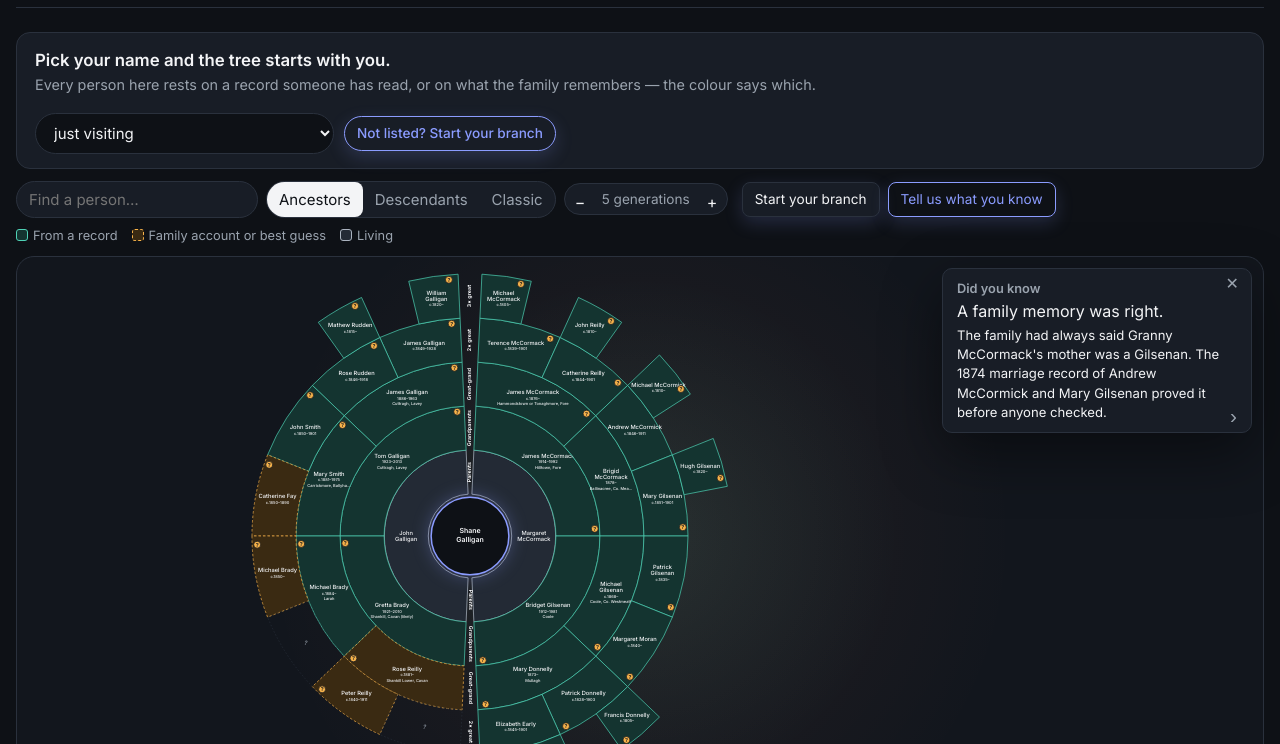
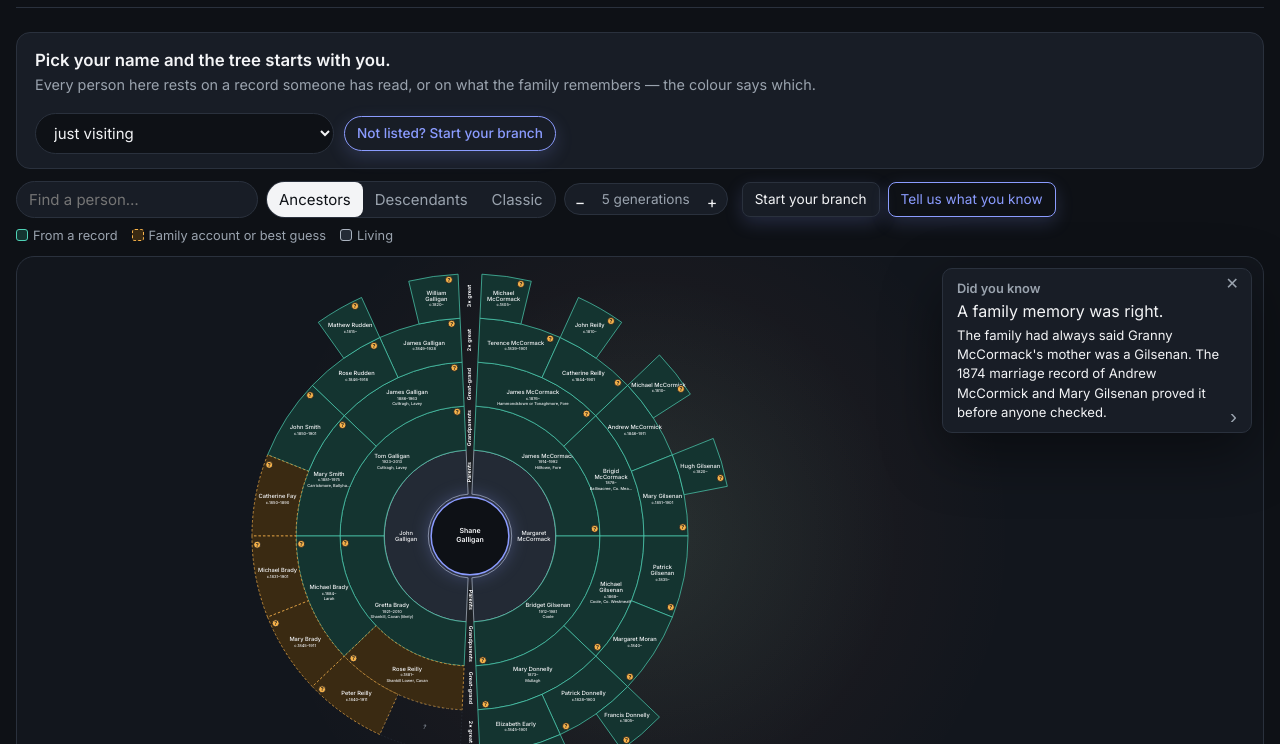
Before and after one commit to shanegalligan1-bit/famtree, a plain HTML site: page index.html in a window 1280 px wide. Shown: the part 56-800 px from the top of the page. Drawn offline with Linux system fonts and the light colour scheme; no server answers.

Commit message:
Brady line: Michael Brady senior and Mary of Monelty, Larah (likely)
Co-Authored-By: Claude Fable 5.2 <noreply@anthropic.com>
Claude-Session: https://claude.ai/code/session_01BsK7XbSUTcYWfseJr7zxbQ

```diff
--- a/index.html
+++ b/index.html
@@ -1279,11 +1279,13 @@ const P = {
  rosereilly:{n:"Rose Reilly",b:"c.1881",d:"",pl:"Shankill Lower, Cavan",st:"hyp",line:"Brady",role:"Great-grandmother (likely)",
   facts:["Farmer's daughter of Shankill, Cavan; married Michael Brady at Cavan Cathedral, 4 June 1916 — father Peter Reilly, farmer; witnesses Bernard Lynch and Mary Cullivan","1911 census, Shankill Lower house 11: Rose Reilly, 30, single, keeping house for her brother John, 27 — their father already dead","1926 census, Shankill Lower: Rose Brady, 45, married nine years, four children","Mother of John (c.1917), Michael (c.1919), Maggie (4 Mar 1921) and Rose (c.1925). Shown in amber because the link from Maggie to Gretta still needs the family's word"],src:["m1916_brady","c1911_shankill","c1926_shankill","b1921_maggie"],gaps:["Her birth, c.1881, Cavan district — would name her mother","Her death"]},
  peterreilly:{n:"Peter Reilly",b:"c.1840s (est.)",d:"before 1911",pl:"Shankill Lower, Cavan",st:"hyp",line:"Brady",role:"2× great-grandfather (likely)",
-  facts:["Farmer; named as Rose Reilly's father on her 1916 marriage record","Birth year is an estimate from his children's ages, not from a record","Not at Shankill Lower in 1911, when his son John, 27, heads the house"],src:["m1916_brady","c1911_shankill"],gaps:["His wife's name — Rose's or John's birth record (c.1881–84)","His death, before 1911, Cavan district"]},
- michbrady0:{n:"Michael Brady (senior)",b:"c.1850s (est.)",d:"",pl:"Larah, Co. Cavan",st:"hyp",line:"Brady",role:"2× great-grandfather (likely)",
-  facts:["Farmer; named as the groom's father when Michael Brady of Larah married Rose Reilly in 1916","Birth year is an estimate, not from a record"],src:["m1916_brady"],gaps:["Which Larah townland, and his wife's name"]},
+  facts:["Farmer; named as Rose Reilly's father on her 1916 marriage record","Birth year is an estimate from his children's ages, not from a record","Not at Shankill Lower in 1911, when his son John, 27, heads the house","A puzzle: in 1901 the only Reilly boy called John at Shankill Lower is 15, son of Patrick Reilly, 50, a widowed farmer (house 9). Either Peter and Patrick are the same man, or Rose and John belong to a different house"],src:["m1916_brady","c1911_shankill"],gaps:["His wife's name — Rose's or John's birth record (c.1881–84)","His death, before 1911, Cavan district"]},
+ michbrady0:{n:"Michael Brady (senior)",b:"c.1831",d:"1901–1911",pl:"Monelty, Larah, Co. Cavan",st:"hyp",line:"Brady",role:"2× great-grandfather (likely)",
+  facts:["Farmer; named as the groom's father when Michael Brady of Larah married Rose Reilly in 1916","Very probably the Michael Brady, 70, farmer, at Monelty (Larah South) in 1901 with wife Mary 50, and children James 30, Kate 21 and Michael 16 — the only Michael Brady of the right age in Larah whose father was also Michael","Dead by 1911, when his widow Mary, 68, lives at Monelty with sons James (married to Bridget), Andrew and Michael, 26"],src:["m1916_brady","c_monelty"],gaps:["His death, 1901–1911, and his marriage to Mary, c.1869"]},
+ marybrady0:{n:"Mary Brady (née unknown)",b:"c.1845",d:"after 1911",pl:"Monelty, Larah, Co. Cavan",st:"hyp",line:"Brady",role:"2× great-grandmother (likely)",
+  facts:["Wife of Michael Brady of Monelty: 50 in the 1901 census, a widow of 68 in 1911 — the ages disagree, as census ages often do","Mother of James (c.1870), Kate (c.1880), Andrew (c.1881) and Michael (c.1884)"],src:["c_monelty"],gaps:["Her maiden name — from the birth record of her son Michael, c.1884, or her marriage"]},
  michbrady:{n:"Michael Brady",b:"c.1884",d:"",pl:"Larah; then Shankill Lower, Cavan",st:"rec",line:"Brady",role:"Great-grandfather",
-  facts:["Farmer; named as Margaret (Gretta) Brady's father on her 1949 marriage record — that much is certain","Very probably the Michael Brady, farmer, of Shankill Lower, two miles from Cavan town on the Cootehill road: in the 1926 census he is 42, with wife Rose 45, married nine years, and children John 9, Michael 7, Maggie 5 and Rose, a baby","He married Rose Reilly, a farmer's daughter of Shankill, at Cavan Cathedral on 4 June 1916 — a farmer 'of Larah', son of Michael Brady, farmer — and moved onto the Reilly farm","Why this family: of the 31 Brady girls called Margaret, Maggie, Gretta or Peggy aged 12 or under in Co. Cavan in 1926, only three have a father Michael, and only this one is a farmer near Cavan town. Gretta married in the same cathedral and is buried at Killygarry, the Shankill family's parish. Not proven until the family confirms it","Correction: an earlier note here said Gretta was not in the 1926 census. That search had gone to the wrong index and was wrong"],src:["m1949","c1926_shankill","m1916_brady","b1921_maggie"],gaps:["Family to confirm: was Gretta from Shankill, with brothers John and Michael and a sister Rose?","Which Larah townland he came from. In 1911 there are Michael Bradys of the right age at Carrickallen (25, with widowed mother Mary) and Knockataggart (25) — his own birth, c.1884, would settle it","His death, after 1949"]},
+  facts:["Farmer; named as Margaret (Gretta) Brady's father on her 1949 marriage record — that much is certain","Very probably the Michael Brady, farmer, of Shankill Lower, two miles from Cavan town on the Cootehill road: in the 1926 census he is 42, with wife Rose 45, married nine years, and children John 9, Michael 7, Maggie 5 and Rose, a baby","Before that, probably the Michael Brady, 16, a scholar at Monelty, Larah, in 1901 and 26 there in 1911, living with his widowed mother and brothers","He married Rose Reilly, a farmer's daughter of Shankill, at Cavan Cathedral on 4 June 1916 — a farmer 'of Larah', son of Michael Brady, farmer — and moved onto the Reilly farm","Why this family: of the 31 Brady girls called Margaret, Maggie, Gretta or Peggy aged 12 or under in Co. Cavan in 1926, only three have a father Michael, and only this one is a farmer near Cavan town. Gretta married in the same cathedral and is buried at Killygarry, the Shankill family's parish. Not proven until the family confirms it","Correction: an earlier note here said Gretta was not in the 1926 census. That search had gone to the wrong index and was wrong"],src:["m1949","c1926_shankill","m1916_brady","b1921_maggie","c_monelty"],gaps:["Family to confirm: was Gretta from Shankill, with brothers John and Michael and a sister Rose?","His own birth record, c.1884 — it would confirm Monelty and give his mother's maiden name","His death, after 1949"]},
  jamesg3:{n:"James Galligan",b:"19 Dec 1916",d:"before 1920?",pl:"Cuttragh, Lavey",st:"rec",line:"Galligan",role:"Grand-uncle — Tom's eldest brother",
   facts:["Born 19 Dec 1916 at Cuttragh, first child of James and Mary; father informant","A second James was born to the same parents in April 1920, which in Irish families almost always means the first had died"],src:["b1916"],gaps:["Death record 1917–1920, Cavan district, to confirm"]},
  roseg2:{n:"Rose Galligan",b:"15 Jan 1918",d:"",pl:"Cuttragh, Lavey",st:"rec",line:"Galligan",role:"Grand-aunt — Tom's sister",
@@ -1677,6 +1679,7 @@ const SRC = {
  m1916_brady:{t:"Civil marriage, Michael Brady of Larah and Rose Reilly of Shankill, Cavan Cathedral, 4 June 1916 (Cavan district, entry 250; register image read)",u:"https://www.irishgenealogy.ie/view/?record_id=cima-1735208"},
  c1926_shankill:{t:"Census of Ireland 1926, Shankill Lower, Clonervy DED, Co. Cavan — Michael Brady 42, Rose 45, John 9, Michael 7, Maggie 5, Rose under 1 (index read; form image not yet opened)",u:"https://nationalarchives.ie/collections/search-the-1926-census/"},
  c1911_shankill:{t:"Census of Ireland 1911, Shankill Lower, Co. Cavan, house 11 — John Reilly 27, head, and sister Rose 30 (index read)",u:"https://nationalarchives.ie/collections/search-the-census/"},
+ c_monelty:{t:"Census of Ireland 1901 and 1911, Monelty, Larah South DED, Co. Cavan — 1901 house 4: Michael Brady 70, Mary 50, James 30, Kate 21, Michael 16; 1911 house 9: James 40, Bridget 26, Mary 68, Andrew 30, Michael 26 (index read)",u:"https://nationalarchives.ie/collections/search-the-census/"},
  c1901_carrickmore:{t:"Census 1901, Carrickmore, Ballyhaise DED, Co. Cavan — Smith households (houses 5, 6, 7, 9, 10); house 7: John 50 farmer, Eliza 14, John 12, Margaret 10. Census 1911: Smith houses 3, 4 and 9 only — house 7's family gone",u:"https://api-census.nationalarchives.ie/census/query?census_year=1901&county=Cavan&townland=Carrickmore&surname=Smith&firstname="},
  c1901_coolalanna:{t:"Census 1901, Coolalanna, Boherquill DED, Co. Westmeath — house 3: Dominick Early 66, Maria 65, Mary 19, Frederick 64 (brother); house 4: Rose Earley 52 (widow, b. Longford), Michael 20, Mary 18, Annie 16, Patrick 14, Lizzie 13",u:"https://api-census.nationalarchives.ie/census/query?census_year=1901&county=Westmeath&townland=&surname=Early&firstname="},
  tab_lavey:{t:"Tithe Applotment Book, parish of Lavey, Co. Cavan (1834) — Cavan Townlands transcription: Cuttragh ('Culragh') occupiers Campbell, Farrelly, Gelercut, Gillick, Gorman, Higgins ×2, Kane ×3, Leddy, Lowny, Martin, Newman, Olwill, Sarrnaghan, Smith; Galligan only at Lisaderg (Daniel)",u:"https://cavantownlands.ie/lavey-parish/"},
@@ -1703,7 +1706,7 @@ const REL={
  willg:{g:'m'}, mattr:{g:'m'}, jamesg1:{g:'m',par:['willg'],sp:['roseg']}, roseg:{g:'f',par:['mattr']}, johnsmith:{g:'m',sp:['cathfay']}, cathfay:{g:'f'}, margkane:{g:'f',par:['jamesg1','roseg']},
  jamesg3:{g:'m',par:['jamesg2','marysmith']}, roseg2:{g:'f',par:['jamesg2','marysmith']}, jamesg4:{g:'m',par:['jamesg2','marysmith']}, johng2:{g:'m',par:['jamesg2','marysmith']},
  jamesg2:{g:'m',par:['jamesg1','roseg'],sp:['marysmith']}, marysmith:{g:'f',par:['johnsmith','cathfay']},
- michbrady:{g:'m',par:['michbrady0'],sp:['rosereilly']}, michbrady0:{g:'m'}, rosereilly:{g:'f',par:['peterreilly']}, peterreilly:{g:'m'},
+ michbrady:{g:'m',par:['michbrady0','marybrady0'],sp:['rosereilly']}, michbrady0:{g:'m',sp:['marybrady0']}, marybrady0:{g:'f'}, rosereilly:{g:'f',par:['peterreilly']}, peterreilly:{g:'m'},
  tom:{g:'m',par:['jamesg2','marysmith'],sp:['gretta']}, gretta:{g:'f',par:['michbrady','rosereilly']},
  michmc:{g:'m'}, hughgil:{g:'m'},
  andrewmc:{g:'m',par:['michmc'],sp:['marygil']}, marygil:{g:'f',par:['hughgil']},
```
